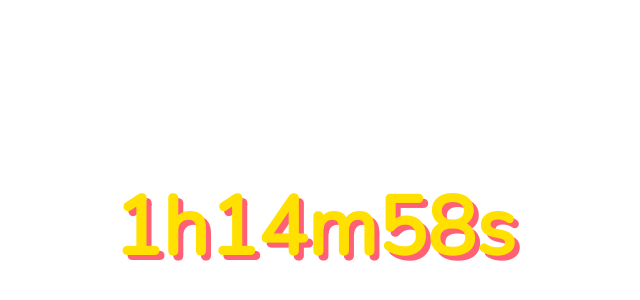
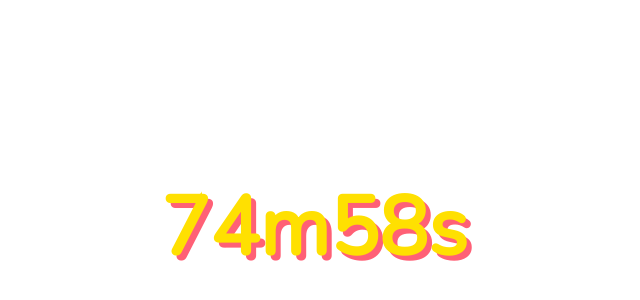
Before and after one commit to ntratcliff/stream-countdown-widget, a Vue app: page / in a window 1280 px wide. Shown: the part 172-472 px from the top of the page, without its empty margins (326-966 px from the left). Built offline with nearby package versions, Linux system fonts and the light colour scheme.

Commit message:
support for hiding hours and seconds

```diff
--- a/src/App.vue
+++ b/src/App.vue
@@ -5,6 +5,7 @@
 			:minutes="15"
 			:seconds="5"
 			:hide-empty-units="true"
+			:display-hours="false"
 		/>
 	</div>
 </template>
--- a/src/components/Countdown.vue
+++ b/src/components/Countdown.vue
@@ -1,7 +1,7 @@
 <template>
 	<div class="countdown">
 		<span
-			v-if="!hideEmptyUnits || totalHoursInt >= 1"
+			v-if="displayHours && (!hideEmptyUnits || totalHoursInt >= 1)"
 			class="hours"
 		>
 			<span class="time">{{ currentHours }}</span><span class="text">{{ hoursText }} </span>
@@ -13,6 +13,7 @@
 			<span class="time">{{ currentMinutes }}</span><span class="text">{{ minutesText }} </span>
 		</span>
 		<span
+			v-if="displaySeconds"
 			class="seconds"
 		>
 			<span class="time">{{ currentSeconds }}</span><span class="text">{{ secondsText }} </span>
@@ -73,6 +74,17 @@ export default {
 			type: Boolean,
 			required: false,
 			default: false
+		},
+		displayHours: {
+			type: Boolean,
+			required: false,
+			default: true
+		},
+		// TODO: display minutes
+		displaySeconds: {
+			type: Boolean,
+			required: false,
+			default: true
 		}
 	},
 	data: function () {
@@ -133,7 +145,8 @@ export default {
 
 		// The number of minutes, factoring in hours
 		currentMinutes () {
-			return Math.max(this.totalMinutesInt - HR_TO_MIN * this.totalHoursInt, 0)
+			var hours = this.displayHours ? this.totalHoursInt : 0
+			return Math.max(this.totalMinutesInt - HR_TO_MIN * hours, 0)
 		},
 
 		// The number of hours remaining
```
